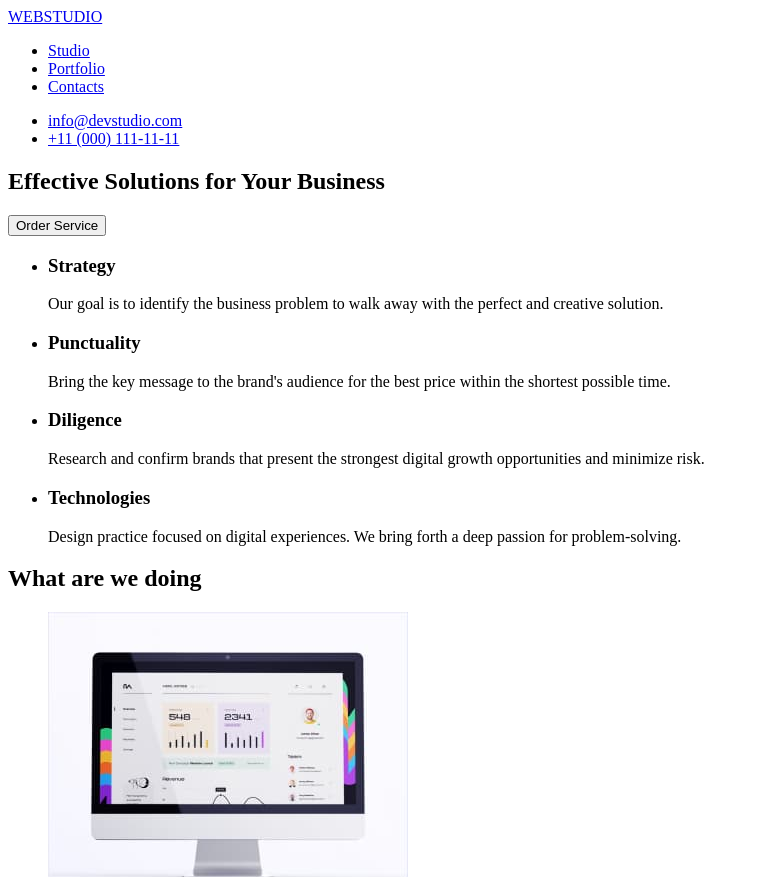
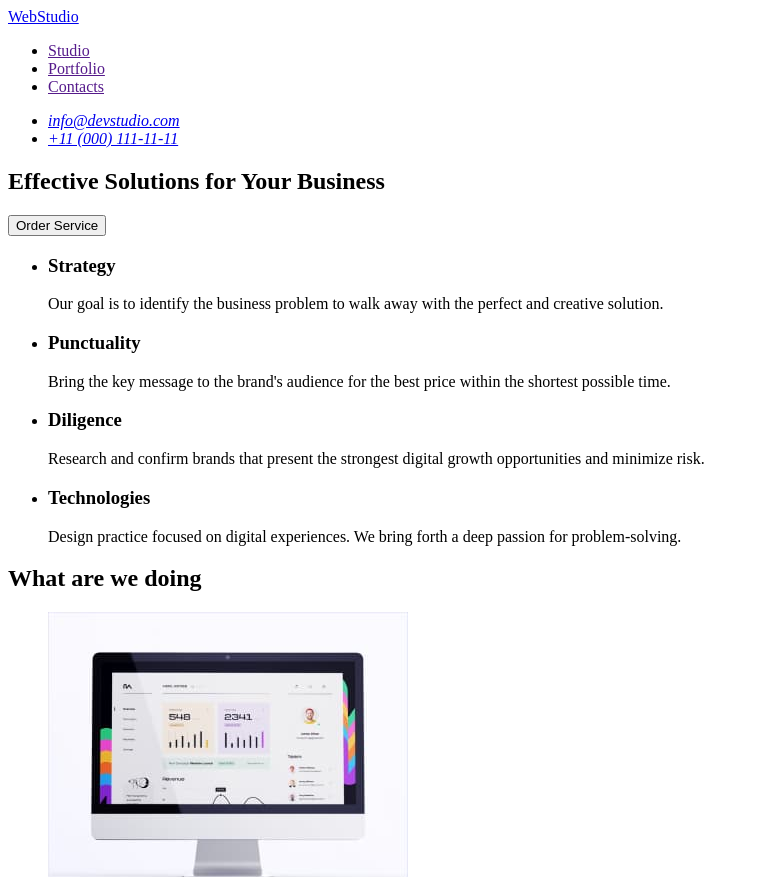
Before and after one commit to iglalibra/goit-markup-hw-01, a plain HTML site: page index.html in a window 1280 px wide. Shown: the top 877 px of the page, without its empty margins (0-759 px from the left). Drawn offline with Linux system fonts and the light colour scheme.

Commit message:
Update index.html

```diff
--- a/index.html
+++ b/index.html
@@ -9,17 +9,19 @@
   <body>
     <header>
       <nav>
-        <a href="./index.html">WEBSTUDIO</a>
+        <a href="./index.html">WebStudio</a>
         <ul>
-          <li><a href="#">Studio</a></li>
-          <li><a href="#">Portfolio</a></li>
-          <li><a href="#">Contacts</a></li>
+          <li><a href="">Studio</a></li>
+          <li><a href="">Portfolio</a></li>
+          <li><a href="">Contacts</a></li>
         </ul>
       </nav>
-      <ul>
-        <li><a href="mailto:info@devstudio.com">info@devstudio.com</a></li>
-        <li><a href="tel:+110001111111">+11 (000) 111-11-11</a></li>
-      </ul>
+      <address>
+        <ul>
+            <li><a href="mailto:info@devstudio.com">info@devstudio.com</a></li>
+            <li><a href="tel:+110001111111">+11 (000) 111-11-11</a></li>
+        </ul>
+      </address>
     </header>
     <main>
       <section>
@@ -135,7 +137,7 @@
       </section>
     </main>
     <footer>
-      <a href="./index.html">WEBSTUDIO</a>
+      <a href="./index.html">WebStudio</a>
       <p>
         Increase the flow of customers and sales for your business with digital
         marketing & growth solutions.
```
